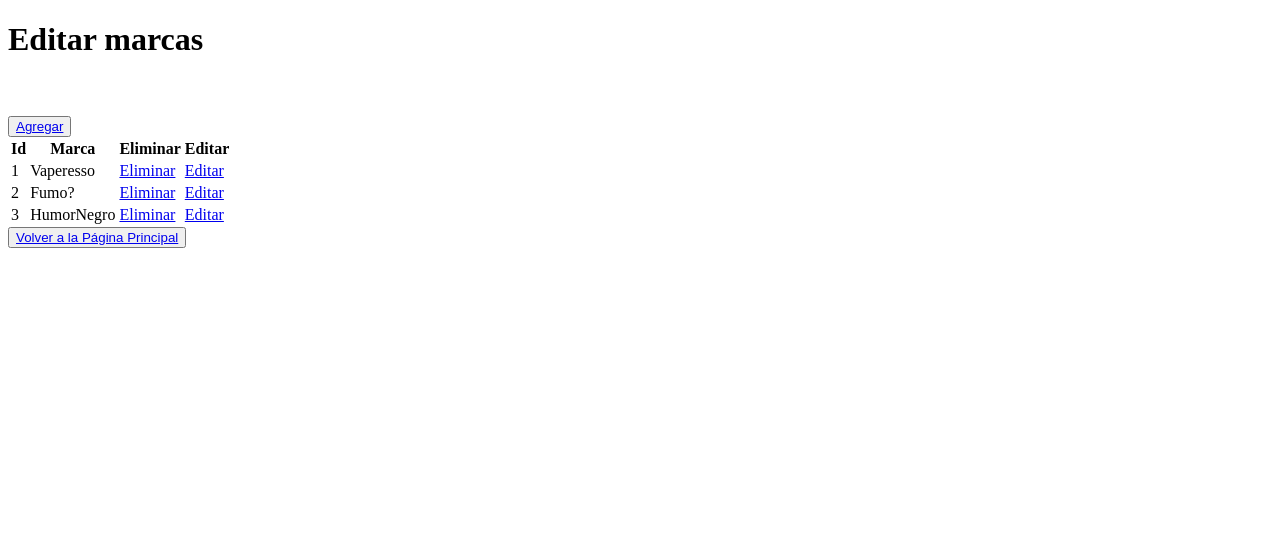
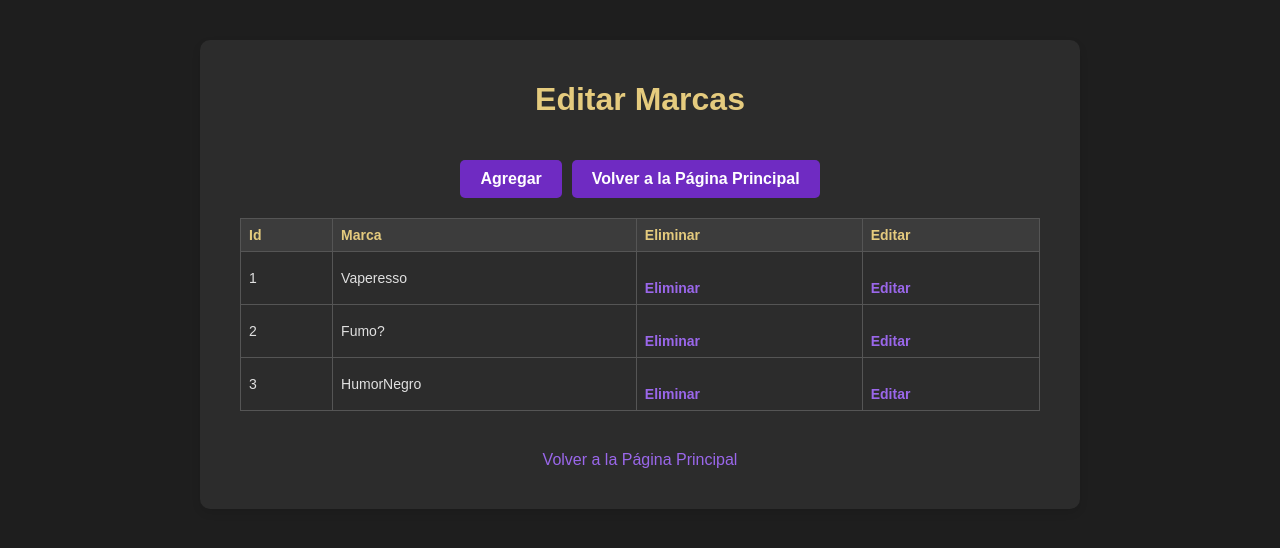
Before and after one commit to GWhiteWolf/Backend-projectWeb, a Django app: page /crud_marcas in a window 1280 px wide. Shown: the top 548 px of the page. Run offline with Django 4.2, Linux system fonts and the light colour scheme; a user stored in the database is signed in; data comes from the database, SQL or seed files in the repository; both versions use the stored data as it was after the commit.

Commit message:
Estilos de crud terminados

```diff
--- /dev/null
+++ b/ProyectoWeb/negocio01/static/crud-styles.css
@@ -0,0 +1,199 @@
+/* Fondo de la página */
+body {
+    background-color: #1e1e1e;
+    color: #e0e0e0;
+    font-family: 'Arial', sans-serif;
+    margin: 0;
+    padding: 20px;
+}
+
+/* Estilos para el contenedor del formulario CRUD en modo oscuro */
+.crud-form-container {
+    background-color: #2c2c2c;
+    padding: 20px 40px;
+    border-radius: 10px;
+    box-shadow: 0 4px 8px rgba(0, 0, 0, 0.1);
+    max-width: 800px;
+    width: 100%;
+    margin: 20px auto;
+    color: #e0e0e0;
+    text-align: left;
+}
+
+/* Estilos para el encabezado */
+h1 {
+    text-align: center;
+    color: #E5CB7E;
+}
+
+h2 {
+    text-align: center;
+    color: #E5CB7E;
+}
+
+/* Estilos para la tabla */
+table {
+    width: 100%;
+    border-collapse: collapse;
+    margin-top: 20px;
+    margin-bottom: 20px;
+    font-size: 14px; /* Tamaño de fuente más pequeño */
+}
+
+table th, table td {
+    border: 1px solid #555;
+    padding: 8px; /* Ajuste de padding para un tamaño de fuente más pequeño */
+    text-align: left;
+    color: #e0e0e0;
+}
+
+table th {
+    background-color: #3c3c3c;
+    color: #E5CB7E;
+}
+
+table td {
+    background-color: #2c2c2c;
+}
+
+table tr:hover td {
+    background-color: #3c3c3c;
+}
+
+/* Estilos para las imágenes en la tabla */
+table td img {
+    width: 50px;
+    height: auto;
+    border-radius: 5px;
+}
+
+/* Estilos para botones */
+.button-container {
+    display: flex;
+    justify-content: center;
+    gap: 10px;
+    margin-bottom: 20px;
+}
+
+button {
+    background-color: #6f2bc2;
+    color: #fff;
+    border: none;
+    padding: 10px 20px;
+    border-radius: 5px;
+    cursor: pointer;
+    transition: background-color 0.3s;
+    text-decoration: none;
+    font-weight: bold;
+    font-size: 16px;
+    display: inline-flex;
+    align-items: center;
+    justify-content: center;
+}
+
+button a {
+    color: #fff;
+    text-decoration: none;
+    font-weight: bold;
+    font-size: 16px;
+}
+
+button:hover {
+    background-color: #5a219d;
+}
+
+/* Estilos para enlaces dentro de la tabla */
+table td a {
+    color: #fff;
+    text-decoration: none;
+    font-weight: bold;
+    font-size: 14px; /* Tamaño de fuente más pequeño para enlaces */
+}
+
+table td a:hover {
+    text-decoration: underline;
+}
+
+/* Estilos para mensajes */
+#idMensajes {
+    margin-top: 20px;
+    color: #e74c3c;
+    text-align: center;
+}
+
+/* Estilos para los inputs y textareas en el formulario */
+.crud-form-container input[type="text"],
+.crud-form-container input[type="number"],
+.crud-form-container input[type="file"],
+.crud-form-container select,
+.crud-form-container textarea {
+    width: calc(100% - 130px);
+    padding: 10px;
+    margin-left: 10px;
+    border: 1px solid #555;
+    border-radius: 5px;
+    background-color: #3c3c3c;
+    color: #e0e0e0;
+    font-size: 16px;
+    box-sizing: border-box; /* Asegura que el padding y borde se incluyan en el ancho total */
+}
+
+.crud-form-container input[type="submit"] {
+    background-color: #6f2bc2;
+    color: #fff;
+    border: none;
+    padding: 10px 20px;
+    border-radius: 5px;
+    cursor: pointer;
+    transition: background-color 0.3s;
+    margin-top: 10px;
+    width: 100%;
+    font-weight: bold;
+    font-size: 16px;
+}
+
+.crud-form-container input[type="submit"]:hover {
+    background-color: #5a219d;
+}
+
+.crud-form-container a {
+    display: inline-block;
+    margin-top: 20px;
+    color: #9a67ea;
+    text-decoration: none;
+}
+
+.crud-form-container a:hover {
+    text-decoration: underline;
+}
+
+/* Estilos para el formulario pre */
+.crud-form-container pre {
+    font-size: 16px;
+    color: #e0e0e0;
+    margin: 10px 0;
+    display: flex;
+    justify-content: space-between;
+    align-items: center;
+    white-space: normal;
+}
+
+
+.alert {
+    padding: 10px;
+    margin-bottom: 15px;
+    border: 1px solid transparent;
+    border-radius: 4px;
+}
+
+.alert-success {
+    color: #3c763d;
+    background-color: #dff0d8;
+    border-color: #d6e9c6;
+}
+
+.alert-error {
+    color: #a94442;
+    background-color: #f2dede;
+    border-color: #ebccd1;
+}
--- a/ProyectoWeb/negocio01/templates/negocio01/index.html
+++ b/ProyectoWeb/negocio01/templates/negocio01/index.html
@@ -49,7 +49,7 @@
                     <a class="nav-link dropdown-toggle" href="#" id="navbarDropdown4" role="button" data-bs-toggle="dropdown" aria-expanded="false">
                         {{ user.username }}
                     </a>
-                    <ul class="dropdown-menu" aria-labelledby="navbarDropdown4">
+                    <ul class="dropdown-menu custom-dropdown-menu" aria-labelledby="navbarDropdown4">
                         {% if perms.negocio01.add_producto or perms.negocio01.change_producto or perms.negocio01.delete_producto %}
                             <li><a class="dropdown-item" href="{% url 'crud' %}">Lista de productos</a></li>
                         {% endif %}
--- a/ProyectoWeb/negocio01/templates/negocio01/marcas_list.html
+++ b/ProyectoWeb/negocio01/templates/negocio01/marcas_list.html
@@ -1,42 +1,51 @@
+{% load static %}
 <!DOCTYPE html>
 <html lang="en">
 <head>
     <meta charset="UTF-8">
     <meta http-equiv="X-UA-Compatible" content="IE=edge">
     <meta name="viewport" content="width=device-width, initial-scale=1.0">
-    <title>Document</title>
+    <title>Lista de Marcas</title>
+    <link rel="stylesheet" href="{% static 'crud-styles.css' %}">
 </head>
 <body>
-    <h1>Editar marcas</h1><br><br>
-
-    <button type="button">
-        <a href="{% url 'marcasAdd' %}">Agregar</a>
-    </button>
-
+    <div class="crud-form-container">
+        <h1>Editar Marcas</h1>
+        <div class="button-container">
+                <a href="{% url 'marcasAdd' %}"><button>Agregar</button></a>
+                <a href="{% url 'index' %}"><button>Volver a la Página Principal</button></a>
+        </div>
         <div id="idMensajes">
             {% if mensaje %}
-            {{mensaje}}
+                {{ mensaje }}
             {% endif %}
         </div>
         <table>
             {% if marcas %}
+                <thead>
+                    <tr>
                         <th>Id</th>
                         <th>Marca</th>
                         <th>Eliminar</th>
                         <th>Editar</th>
+                    </tr>
+                </thead>
+                <tbody>
                     {% for marca in marcas %}
                         <tr>
-                    <td>{{marca.id_marca}}</td>
-                    <td>{{marca.marca}}</td>
+                            <td>{{ marca.id_marca }}</td>
+                            <td>{{ marca.marca }}</td>
                             <td><a href="{% url 'marcas_del' pk=marca.id_marca %}">Eliminar</a></td>
                             <td><a href="{% url 'marcas_edit' pk=marca.id_marca %}">Editar</a></td>
                         </tr>
                     {% endfor %}
+                </tbody>
             {% endif %}
         </table>
-    <button type="button">
+        <div class="button-container">
             <a href="{% url 'index' %}" class="btn btn-secondary mt-3">Volver a la Página Principal</a>
-    </button>
+        </div>
+    </div>
     <script>
         $(document).ready(function(){
             $("#idMensajes").delay(2000).fadeOut("slow");
--- a/ProyectoWeb/negocio01/views.py
+++ b/ProyectoWeb/negocio01/views.py
@@ -167,9 +167,9 @@ def productosUpdate(request):
 
         producto.save()
 
+        messages.success(request, 'Producto actualizado correctamente.')
         marcas = Marca.objects.all()
-
-        context = {'mensaje': 'Producto actualizado', 'marcas': marcas}
+        context = {'producto': producto, 'marcas': marcas}
         return render(request, 'negocio01/productos_edit.html', context)
 
     else:
```
Also changed, not shown: ProyectoWeb/negocio01/static/style.css (+53 -0 lines), ProyectoWeb/negocio01/templates/negocio01/marcas_add.html (+12 -11 lines), ProyectoWeb/negocio01/templates/negocio01/marcas_edit.html (+14 -19 lines), ProyectoWeb/negocio01/templates/negocio01/productos_add.html (+32 -11 lines), ProyectoWeb/negocio01/templates/negocio01/productos_edit.html (+18 -16 lines), ProyectoWeb/negocio01/templates/negocio01/productos_list.html (+41 -32 lines), ProyectoWeb/db.sqlite3, ProyectoWeb/media/productos/producto-2_xojh0PQ.png (added), ProyectoWeb/media/productos/producto-3_qJygNP4.png (added), ProyectoWeb/media/productos/producto-4_38JqkHi.png (added), ProyectoWeb/media/productos/producto-6_0b03BqE.png (added). Lines whose indentation alone changed are shown as unchanged.
